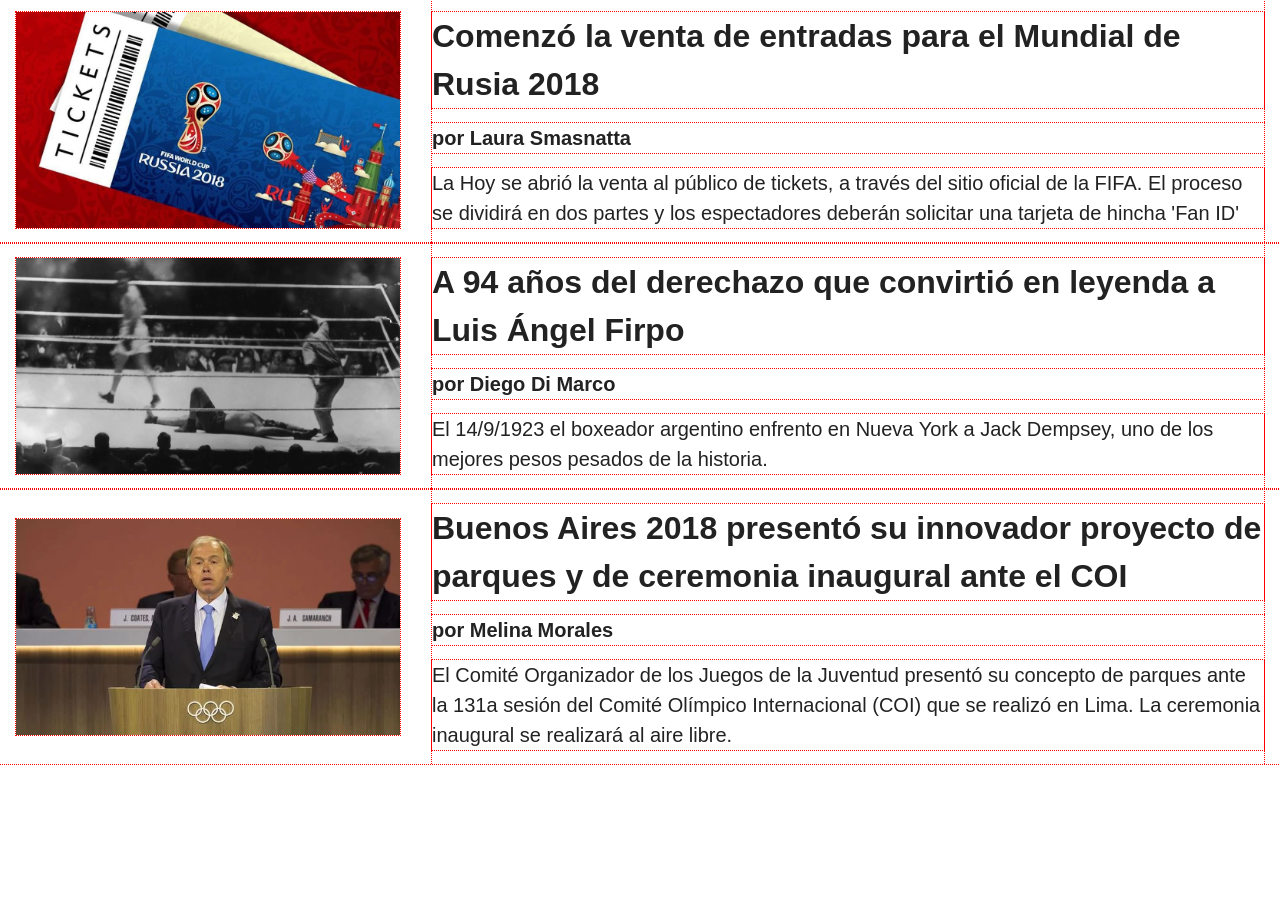
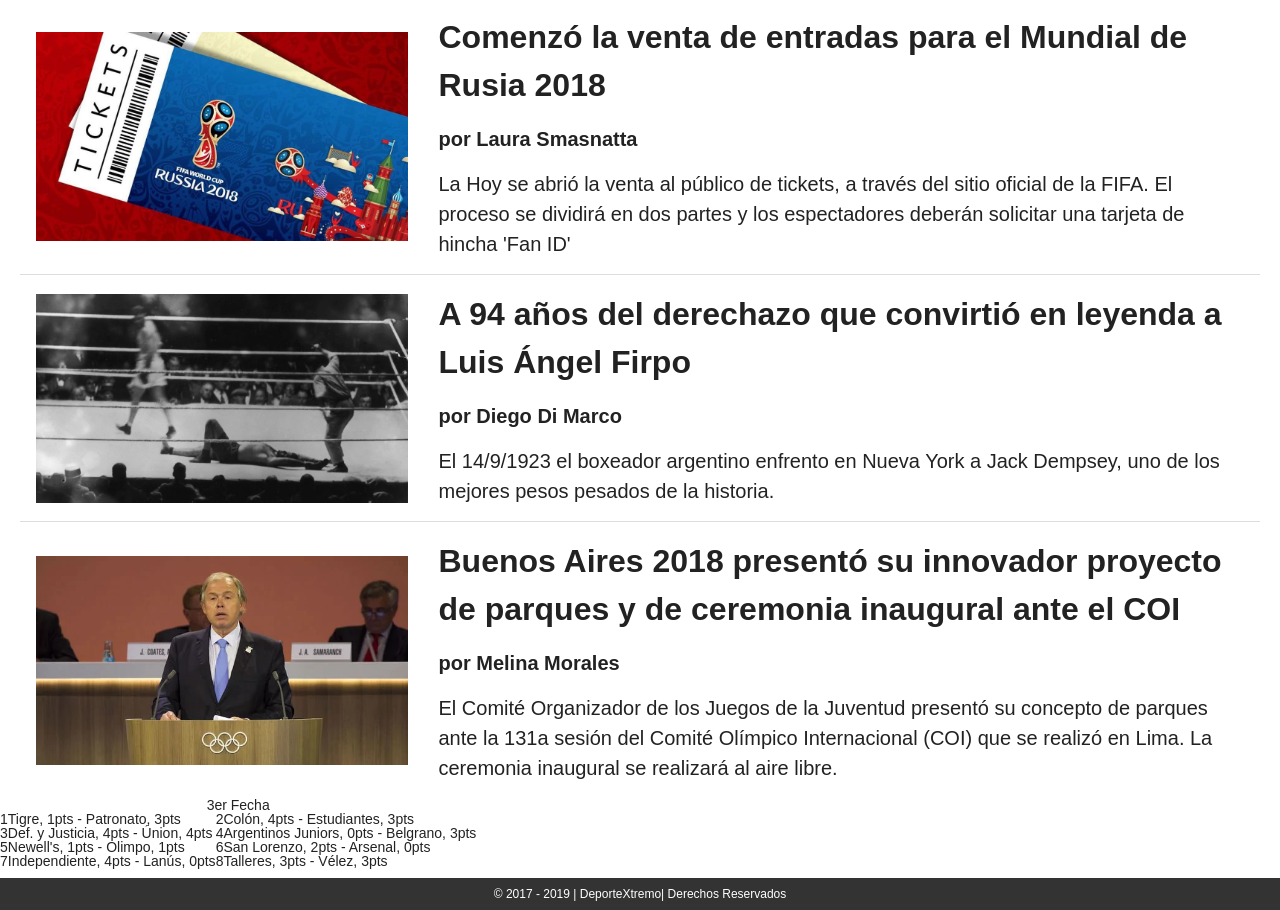
Before and after one commit to Alebottone/PWFE-M1-06, a plain HTML site: page index.html in a window 1280 px wide. Shown: the part 1160-2070 px from the top of the page. Before the commit the page ends 1925 px from the top, so only its background shows below. Drawn offline with Linux system fonts and the light colour scheme.

Commit message:
maquetando tablas

```diff
--- a/css/style.css
+++ b/css/style.css
@@ -1,5 +1,5 @@
 *{
-	outline: dotted 1px red;
+	/*outline: dotted 1px red;*/
 }
 body {
 	font-family: Arial;
@@ -69,8 +69,26 @@
 	justify-content: space-around;/* flex-start/ center /flex-end/ space between/ space-around */
 
 
+	border-bottom: solid 1px #DDD;
+	/*
+	- version extenida :
+	margin-top: 0:
+	margin-bottom: o;
+	margin-right: 20px
+	margin-left: 20px;
+
+
+	-version simplificada : (top/right/bottom/left)
+	margin: 0 20 px 0 20px;
+	*/
+
+  	margin: 0 20px; /* <-version reducida (y/x)*/
+
+  	/* margin: 15px 20px 25px; <-- version mixta (top/x/bottom)*/
 }
-
+ .noticia:last-child{
+ 	border: none;
+ }
 .noticia-img {
 	width: 30%;
 }
@@ -95,3 +113,11 @@
 	margin-bottom: 15px;
 
 }
+footer {
+	background-color: #333;
+	padding: 10px;
+	text-align: center;
+	color: #FFF;
+	font-size: 12px;
+	margin-top: 10px;
+}
--- a/index.html
+++ b/index.html
@@ -99,8 +99,49 @@
 
     		<section id="tablaPosiciones">
 
+                <table>
+                    <tr>
+                        <th colspan="4">3er Fecha</th>
+                    </tr>
+                    <!-- comieno fila -->
+                    <tr>
+                       <td>1</td><!-- celda-->
+                       <td> Tigre, 1pts - Patronato, 3pts</td>
+                       <td>2</td>
+                       <td>Colón, 4pts - Estudiantes, 3pts</td>
+
+                    </tr>
+                      <!-- comieno fila -->
+                    <tr>
+                       <td>3</td><!-- celda-->
+                       <td>Def. y Justicia, 4pts - Únion, 4pts</td>
+                       <td>4</td>
+                       <td>Argentinos Juniors, 0pts - Belgrano, 3pts</td>
+
+                    </tr>
+                      <!-- comieno fila -->
+                    <tr>
+                       <td>5</td><!-- celda-->
+                       <td>Newell's, 1pts - Olimpo, 1pts</td>
+                       <td>6</td>
+                       <td>San Lorenzo, 2pts - Arsenal, 0pts</td>
+
+                    </tr>
+                     <!-- comieno fila -->
+                    <tr>
+                       <td>7</td><!-- celda-->
+                       <td>Independiente, 4pts - Lanús, 0pts</td>
+                       <td>8</td>
+                       <td>Talleres, 3pts - Vélez, 3pts</td>
+
+                    </tr>
+                </table>
+
     		</section>
 
     	</main>
+        <footer>
+            <p>&copy; 2017 - 2019 | DeporteXtremo| Derechos Reservados</p>
+        </footer>
 </body>
 </html>
```
